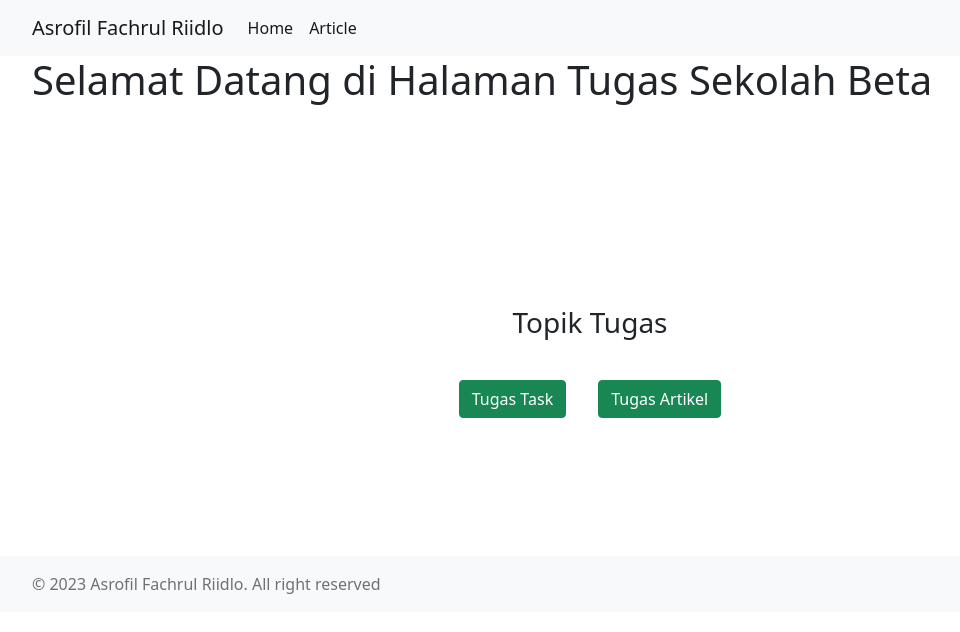
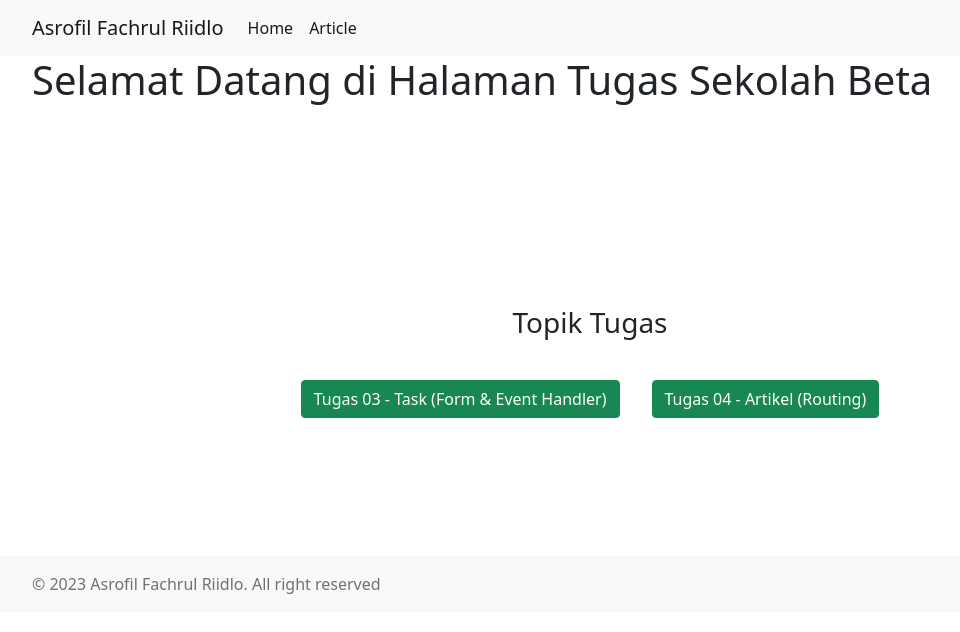
Before and after one commit to asrofilfachrulr/sekolah-beta-tugas, a Nuxt app: page / in a window 1280 px wide. Shown: the top 632 px of the page, without its empty margins (50-1010 px from the left). Built offline with nearby package versions, Linux system fonts and the light colour scheme.

Commit message:
index button txt update

```diff
--- a/pages/index.vue
+++ b/pages/index.vue
@@ -11,13 +11,13 @@
           :class="'btn btn-success'"
           :style="'width: fit-content; height: fit-content'"
           to="/task"
-          >Tugas Task</nuxt-link
+          >Tugas 03 - Task (Form & Event Handler)</nuxt-link
         >
         <nuxt-link
           :class="'btn btn-success'"
           :style="'width: fit-content; height: fit-content'"
           to="/article"
-          >Tugas Artikel</nuxt-link
+          >Tugas 04 - Artikel (Routing)</nuxt-link
         >
       </div>
     </div>
```
